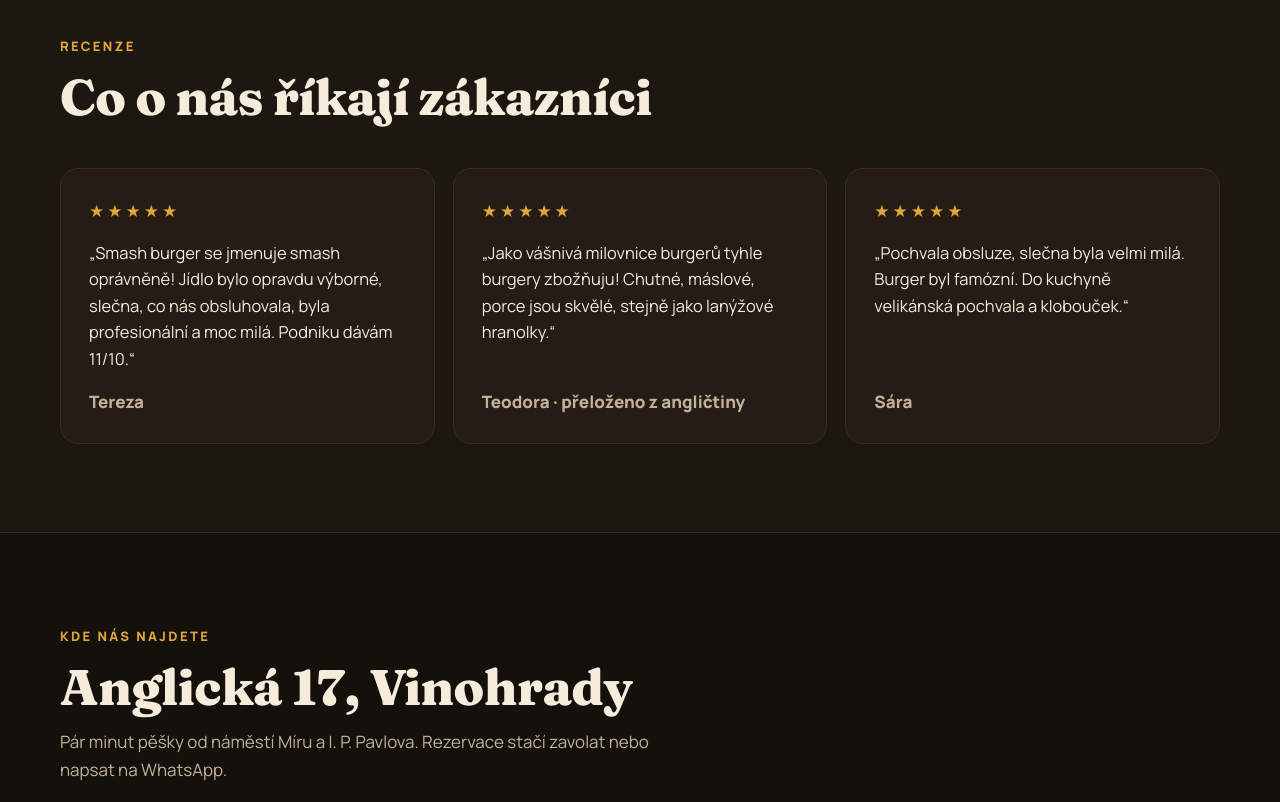
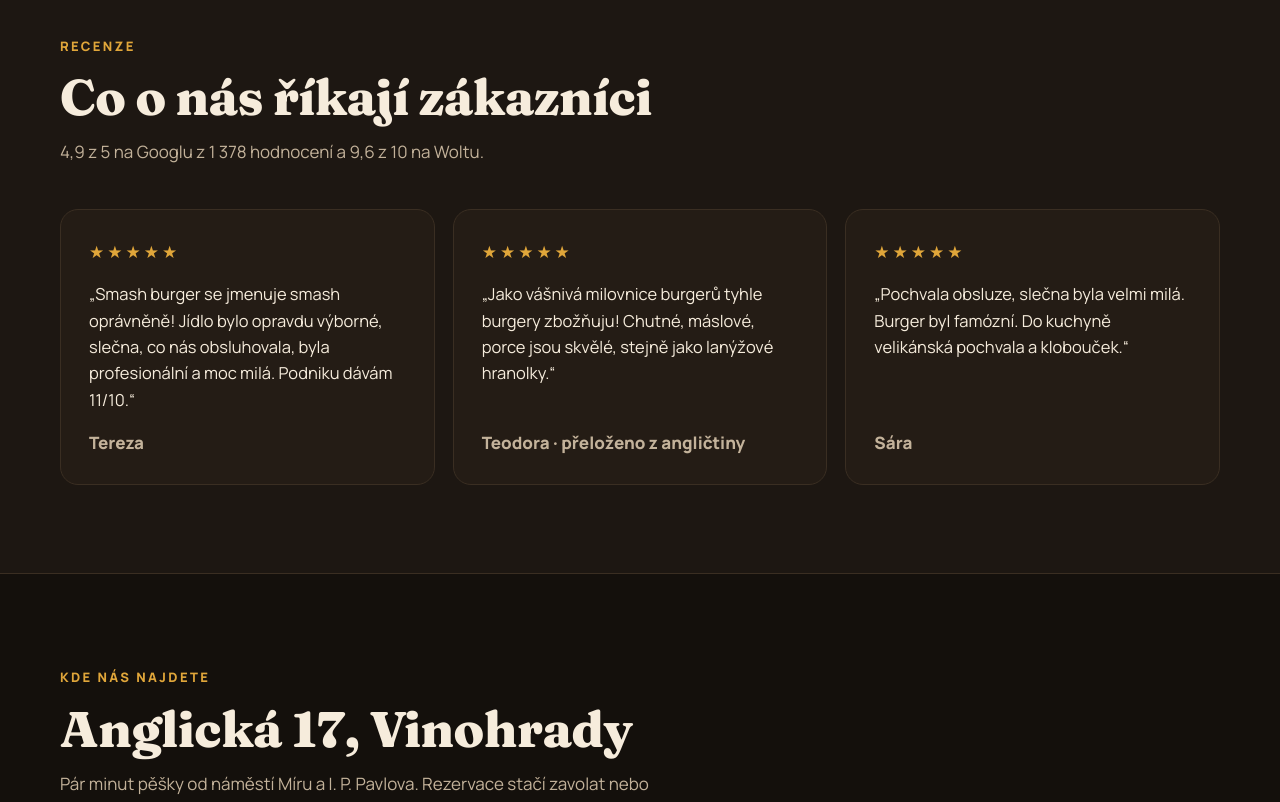
Before and after one commit to vladislavzachariev-oss/burger-empire, a plain HTML site: page index.html in a window 1280 px wide. Shown: the part 2980-3782 px from the top of the page. Drawn offline with Linux system fonts and the light colour scheme.

Commit message:
Recenze: hodnocení Google 4,9 (1 378)

```diff
--- a/index.html
+++ b/index.html
@@ -225,6 +225,7 @@ footer{padding:40px 0 110px;color:var(--muted);font-size:15px;border-top:1px sol
       <div class="head">
         <span class="eyebrow">Recenze</span>
         <h2>Co o nás říkají zákazníci</h2>
+        <p>4,9 z 5 na Googlu z 1 378 hodnocení a 9,6 z 10 na Woltu.</p>
       </div>
       <div class="revs">
         <figure class="rev"><div class="stars">★★★★★</div><blockquote>„Smash burger se jmenuje smash oprávněně! Jídlo bylo opravdu výborné, slečna, co nás obsluhovala, byla profesionální a moc milá. Podniku dávám 11/10.“</blockquote><cite>Tereza</cite></figure>
```
